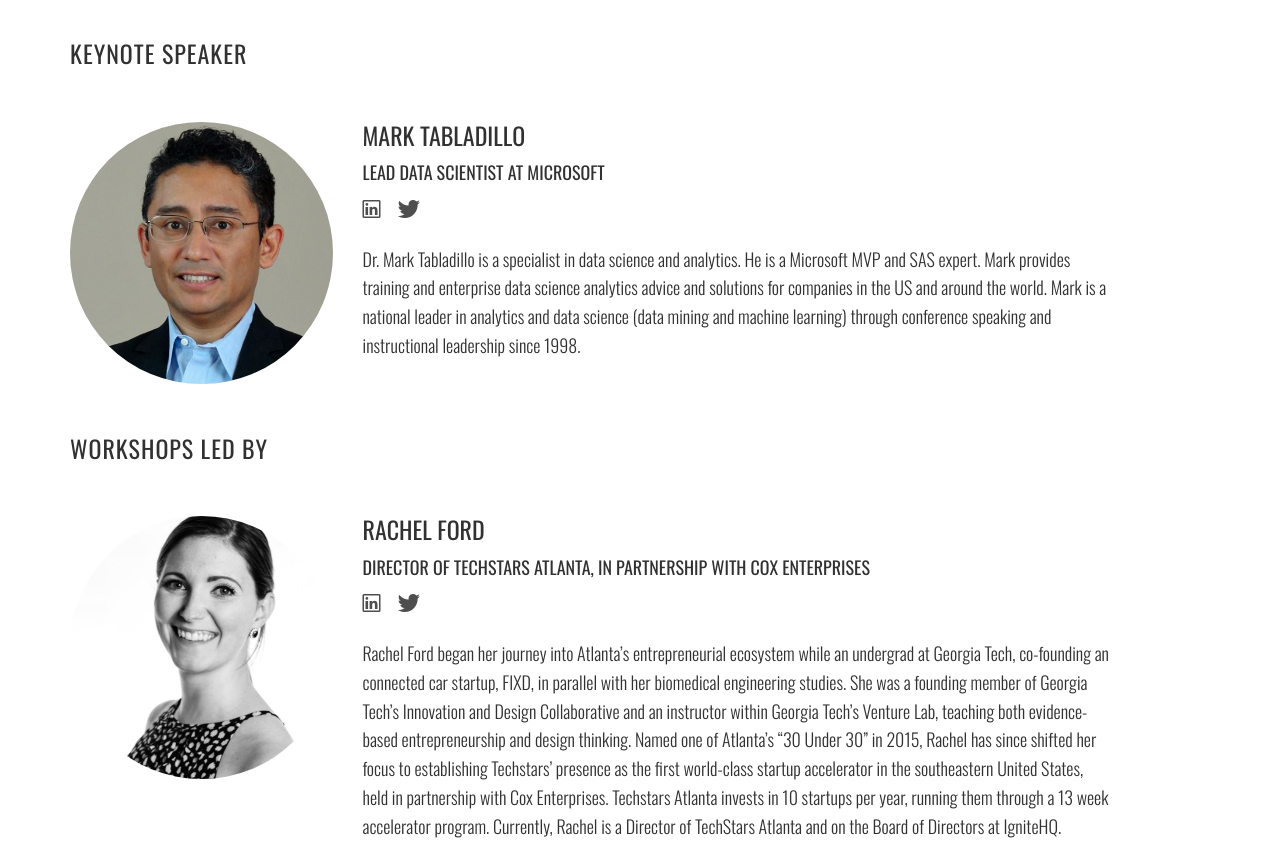
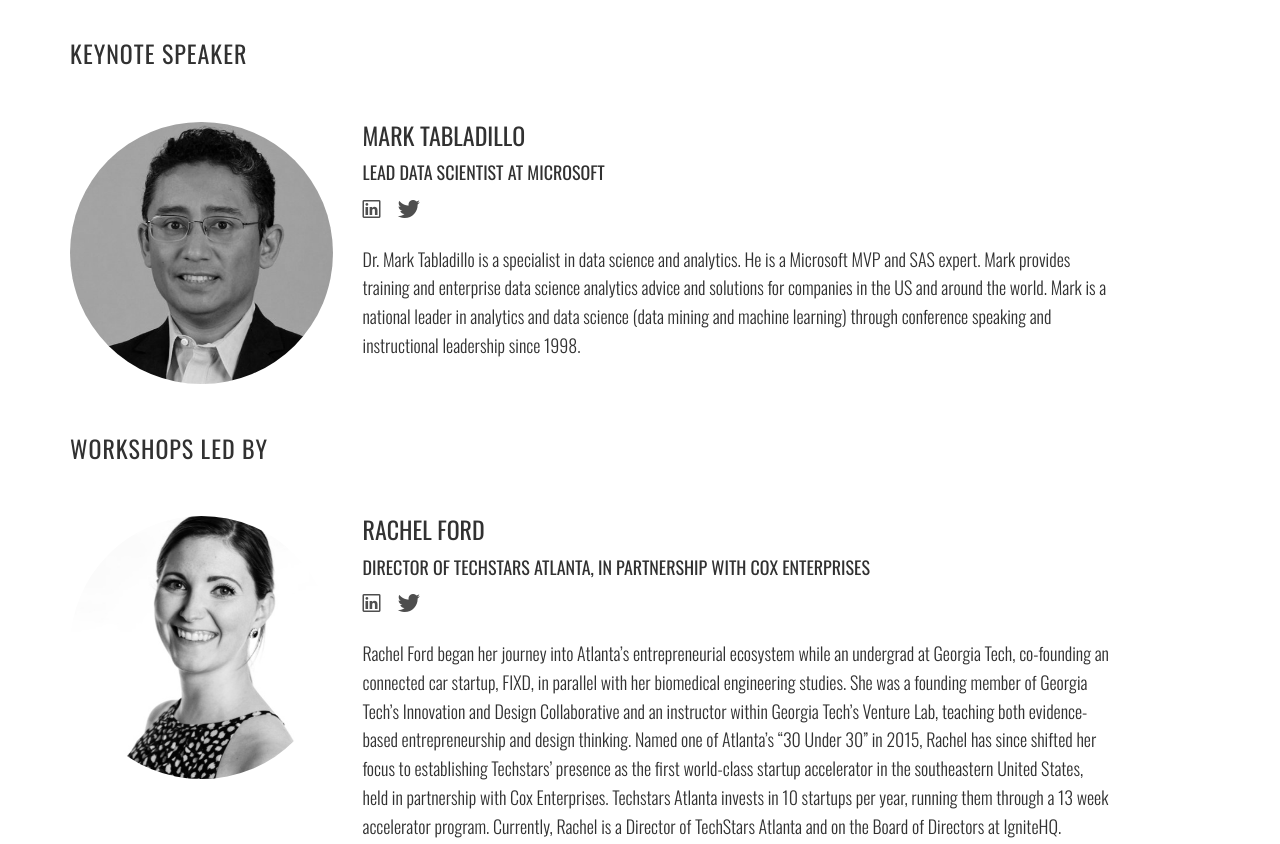
Before and after one commit to gtbusinessforum/gtbusinessforum.github.io, a website: page index.html in a window 1280 px wide. Shown: the part 1740-2584 px from the top of the page. Drawn offline with nearby package versions, Linux system fonts and the light colour scheme; files whose address does not match are found by name.

Commit message:
changed photo colors

```diff
--- a/assets/css/custom.css
+++ b/assets/css/custom.css
@@ -99,3 +99,7 @@
     text-transform: none;
     font-size: 18px;
 }
+
+.speaker img {
+    filter: grayscale(100%);
+}
```
